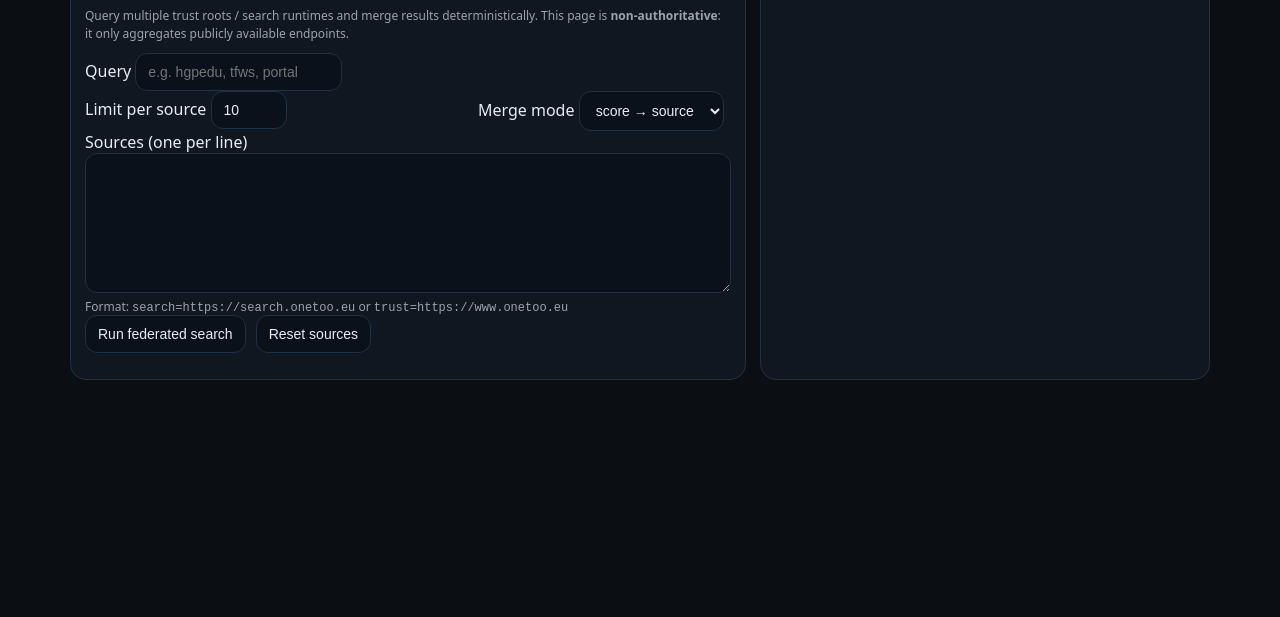
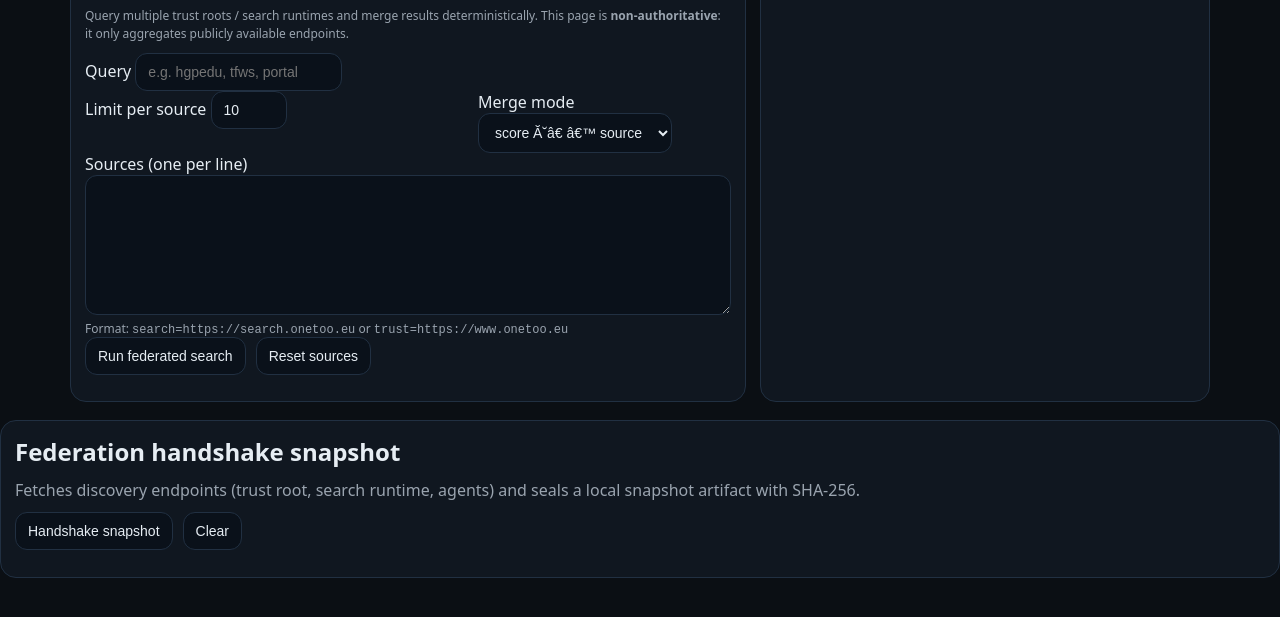
Before and after one commit to onetooeu/onetoo-portal3-ui, a plain HTML site: page portal/federation.html in a window 1280 px wide. Shown: the part 79-696 px from the top of the page. Drawn offline with Linux system fonts and the light colour scheme.

Commit message:
federation: add handshake snapshot panel

```diff
--- a/portal/federation.html
+++ b/portal/federation.html
@@ -3,7 +3,7 @@
 <head>
   <meta charset="utf-8"/>
   <meta name="viewport" content="width=device-width,initial-scale=1"/>
-  <title>Federation — ONETOO Portal</title>
+  <title>Federation Ă˘â‚¬â€ť ONETOO Portal</title>
   <link rel="stylesheet" href="./assets/style.css"/>
 </head>
 <body>
@@ -29,8 +29,8 @@
         <div class="field">
           <label>Merge mode</label>
           <select id="merge">
-            <option value="score_then_source">score → source</option>
-            <option value="source_then_score">source → score</option>
+            <option value="score_then_source">score Ă˘â€ â€™ source</option>
+            <option value="source_then_score">source Ă˘â€ â€™ score</option>
           </select>
         </div>
       </div>
@@ -113,7 +113,7 @@
     }
 
     async function run(){
-      els.out.textContent = "Loading…";
+      els.out.textContent = "LoadingĂ˘â‚¬Â¦";
       const q = (els.q.value||"").trim();
       const limit = Math.max(1, Math.min(50, parseInt(els.limit.value||"10",10)));
       const s = parseSources();
@@ -155,5 +155,15 @@
     els.run.onclick = run;
     els.reset.onclick = ()=>{ els.sources.value = defaultSources(); };
   </script>
+<section class="card">
+  <h2>Federation handshake snapshot</h2>
+  <p class="muted">Fetches discovery endpoints (trust root, search runtime, agents) and seals a local snapshot artifact with SHA-256.</p>
+  <div class="row">
+    <button id="btnHandshake" class="btn">Handshake snapshot</button>
+    <button id="btnClearHandshake" class="btn btn-secondary">Clear</button>
+  </div>
+  <pre id="handshakeOut" class="out"></pre>
+</section>
+
 </body>
 </html>
```
